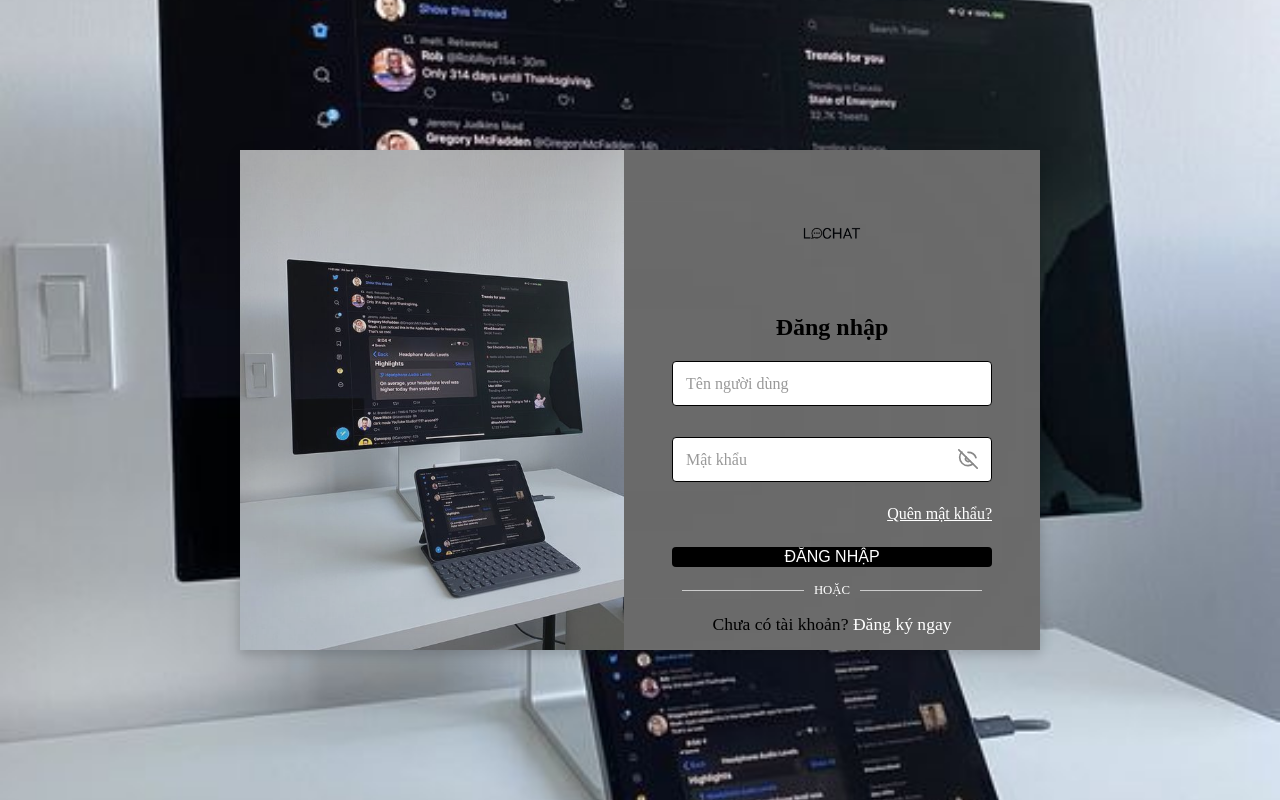
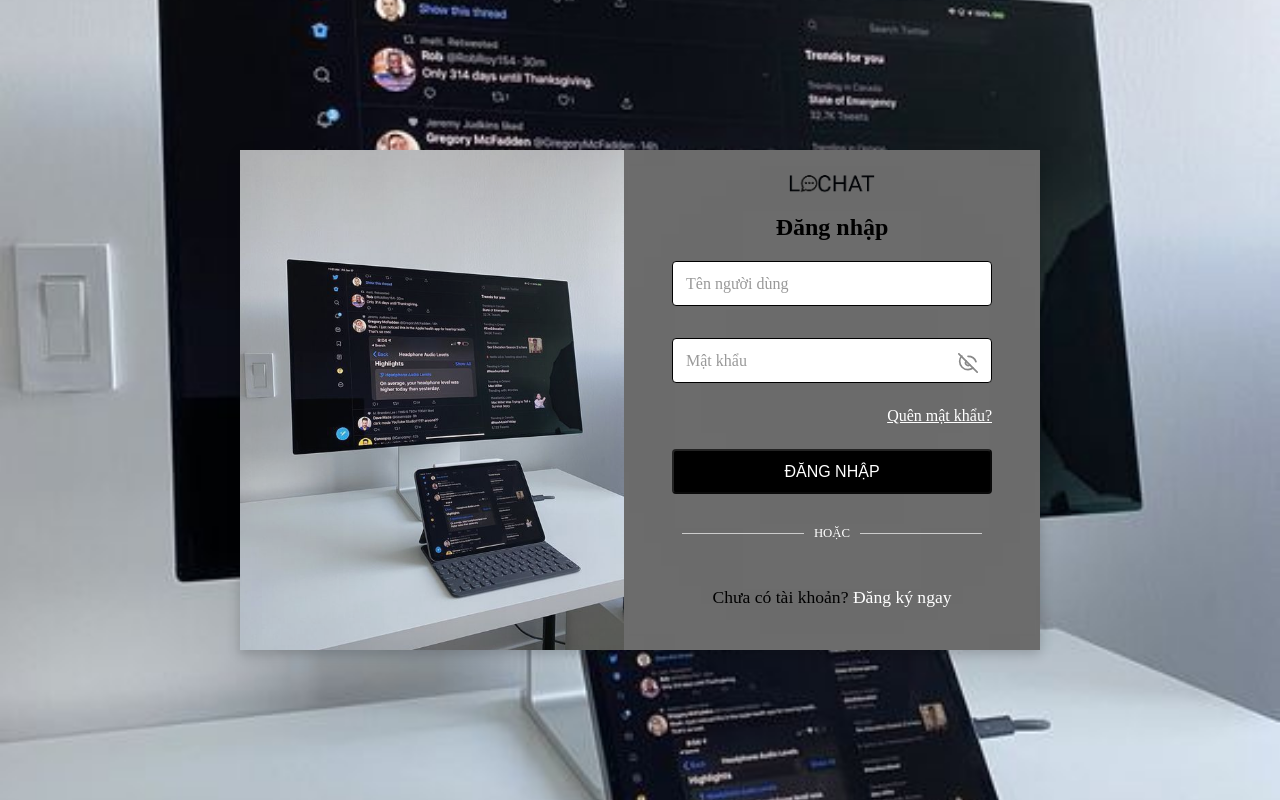
Before and after one commit to DangQuang0110/Lochat-Fe, a Vue app: page / in a window 1280 px wide. Built offline with nearby package versions, Linux system fonts and the light colour scheme.

Commit message:
login update

```diff
--- a/src/components/ComMessage.vue
+++ b/src/components/ComMessage.vue
@@ -238,7 +238,9 @@ import ProfileModal from './MessageNewDetail.vue'
 
 const loggedInAccountId = ref(localStorage.getItem('accountId'))
 const showProfileModal = ref(false)
-
+const user = ref({
+  avatar: 'image/avatar.jpg',
+})
 
 function openProfileModal() {
   showProfileModal.value = true
@@ -310,6 +312,10 @@ function toggleSearch() {
   showSearch.value = !showSearch.value
   if (!showSearch.value) searchQuery.value = ''
 }
+
+const currentMessages = computed(() => {
+  return messages.value.filter(msg => msg.chatId === selectedId.value)
+})
 const filteredMessages = computed(() => {
   const cm = currentMessages.value
   if (!searchQuery.value) return cm
--- a/src/layout/LoginView.vue
+++ b/src/layout/LoginView.vue
@@ -77,11 +77,13 @@
           </span>
           <p v-if="errors.password" class="error">{{ errors.password }}</p>
         </div>
-
-        <a href="/reset-Password" class="forgot">Quên mật khẩu?</a>
-        <button class="btn" :disabled="!isFormValid" @click="handleLogin">
-          ĐĂNG NHẬP
-        </button>
+<!-- thêm 1 div.form-actions để gom Quên mật khẩu + nút Đăng nhập -->
+<div class="form-actions">
+  <a href="/reset-Password" class="forgot">Quên mật khẩu?</a>
+  <button class="btn" :disabled="!isFormValid" @click="handleLogin">
+    ĐĂNG NHẬP
+  </button>
+</div>
 
         <div class="or-divider">Hoặc</div>
         <p class="footer">
@@ -113,6 +115,8 @@ const errors = reactive({
   email: '',
   password: ''
 })
+
+
 
 const validateEmail = () => {
   const value = email.value.trim()
@@ -232,12 +236,15 @@ const handleLogin = async () => {
 
 .right-side {
   flex: 1;
-  background-color: #6E6E6E; /* Màu xám tương tự mockup */
+  position: relative;
+  background-color: #6E6E6E;
   display: flex;
   flex-direction: column;
   align-items: center;
   padding: 1.5rem 1rem;
+
 }
+
 
 /* Pseudo-element này nằm ngay bên trong .right-side, phủ kín toàn bộ */
 .right-side::before {
@@ -257,21 +264,19 @@ const handleLogin = async () => {
 
 /* Logo ở đầu form */
 .logo {
-  width: 80px;
+  width: 120px;              /* hoặc tuỳ chỉnh 100–150px tuỳ mockup */
   height: auto;
-
+  margin: -5rem 0;
 }
-
 /* Input group (username/password) */
 .input-group {
   position: relative;
-  margin-bottom: 1rem;
+  margin-bottom: 1.5rem;      /* để tách khỏi ô bên dưới */
   width: 100%;
-  max-width: 320px;   /* Đảm bảo input cùng width với button */
-  min-height: 60px;   /* Tăng min-height để chứa label + input */
-  display: flex;
-  flex-direction: column;
-  justify-content: flex-start;
+  max-width: 320px;
+  /* loại bỏ min-height, hoặc tăng lên ~90px */
+  /* min-height: 90px; */
+  padding-bottom: 0.5rem;     /* thêm khoảng trống bên dưới cho lỗi */
 }
 
 /* Chỉnh lại input cho cao = 45px, width full wrapper */
@@ -306,15 +311,17 @@ const handleLogin = async () => {
   font-weight: 500;
 }
 
+/* đảm bảo wrapper có position: relative */
 .password-group {
   position: relative;
 }
 
 .toggle-password {
   position: absolute;
-  top: 50%;
+  top: 0;
   right: 12px;
-  transform: translateY(-50%);
+  /* (45px input height − 20px icon height) / 2 = 12.5px */
+  margin-top: 12.5px;
   cursor: pointer;
   user-select: none;
   width: 24px;
@@ -323,20 +330,16 @@ const handleLogin = async () => {
   align-items: center;
   justify-content: center;
   z-index: 2;
-   margin-top: -4px;
+  transform: none;   /* bỏ translateY */
 }
 
 .toggle-password svg {
   width: 20px;
   height: 20px;
   stroke: #888;
-  margin-top: -8px;
+  margin: 0;
 }
 
-.password-group input:focus ~ .toggle-password svg,
-.toggle-password:hover svg {
-  /* tùy chỉnh trạng thái khi hover/focus */
-}
 
 /* Link “Quên mật khẩu” */
 .forgot {
@@ -351,17 +354,14 @@ const handleLogin = async () => {
 
 /* Nút Đăng nhập */
 .btn {
-  margin-top: 0.5rem;
-  width: 100%;
-  max-width: 320px; /* Bằng với input */
-  height: 45px;     /* Bằng với input */
-  border: none;
+  width: 100%;               /* full trong wrapper 320px */
+  height: 45px;
+  max-width: none;           /* đã bị override nếu trước đó có */
   border-radius: 4px;
   background-color: #000;
-  color: white;
+  color: #fff;
   font-size: 1rem;
   cursor: pointer;
-  transition: background-color 0.2s ease;
 }
 
 .btn:hover:not(:disabled) {
@@ -392,6 +392,16 @@ const handleLogin = async () => {
   background: #ccc;
   flex: 1;
   margin: 0 10px;
+}
+
+.form-actions {
+  display: flex;
+  flex-direction: column;
+  align-items: flex-start;
+  width: 100%;
+  max-width: 320px;          /* giống với .input-group */
+  gap: 0.5rem;               /* khoảng cách giữa link & button */
+  margin-bottom: 1rem;
 }
 
 /* Footer dưới form */
```
